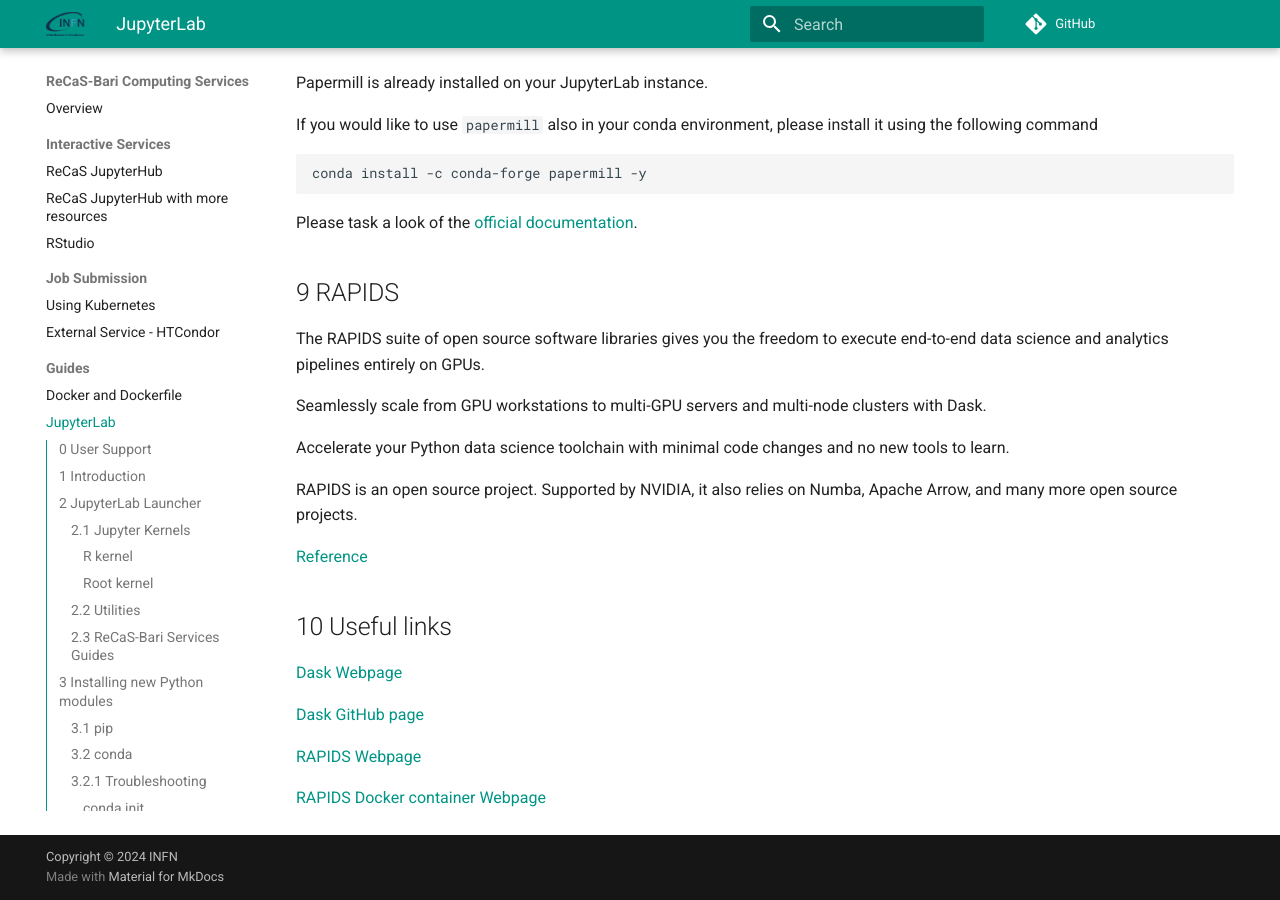
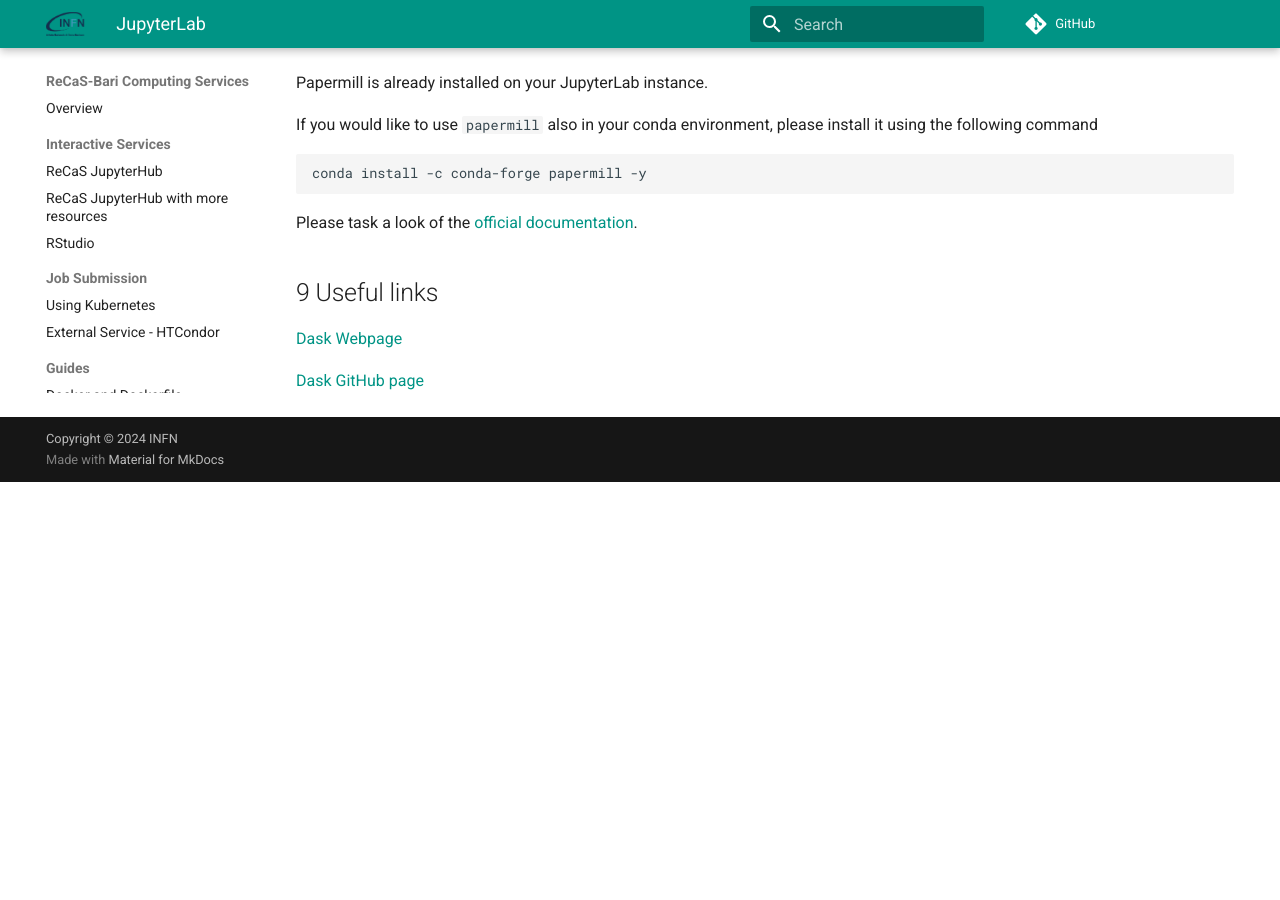
Before and after one commit to jvino/cluster-hpc-gpu-guides, an MkDocs documentation site: the page built from docs/guides/jupyter-lab.md, in a window 1280 px wide and 900 px high, scrolled down 11485 px. Built offline with MkDocs 1.6.1 and Material for MkDocs 9.7.7, drawn with Linux system fonts in a browser that asks for light colours; comment, search, counter and statistics services are not loaded; after the commit the page ends 11967 px from its top, so only the background shows below that.

Commit message:
Update User support info, removed rapids links

```diff
--- a/docs/guides/jupyter-lab.md
+++ b/docs/guides/jupyter-lab.md
@@ -257,24 +257,8 @@
 
 Please task a look of the [official documentation](https://papermill.readthedocs.io/en/latest/).
 
-## 9 RAPIDS
-
-The RAPIDS suite of open source software libraries gives you the freedom to execute end-to-end data science and analytics pipelines entirely on GPUs.
-
-Seamlessly scale from GPU workstations to multi-GPU servers and multi-node clusters with Dask.
-
-Accelerate your Python data science toolchain with minimal code changes and no new tools to learn.
-
-RAPIDS is an open source project. Supported by NVIDIA, it also relies on Numba, Apache Arrow, and many more open source projects.
-
-[Reference](https://rapids.ai/)
-
-## 10 Useful links
+## 9 Useful links
 
 [Dask Webpage](https://www.dask.org/)
 
 [Dask GitHub page](https://github.com/dask/dask)
-
-[RAPIDS Webpage](https://rapids.ai/)
-
-[RAPIDS Docker container Webpage](https://hub.docker.com/r/rapidsai/rapidsai/)
```
Also changed, not shown: docs/interactive_services/jupyter-lab-for-recas-users-k8s.md (+6 -3 lines), docs/interactive_services/rstudio.md (+12 -1 lines).
